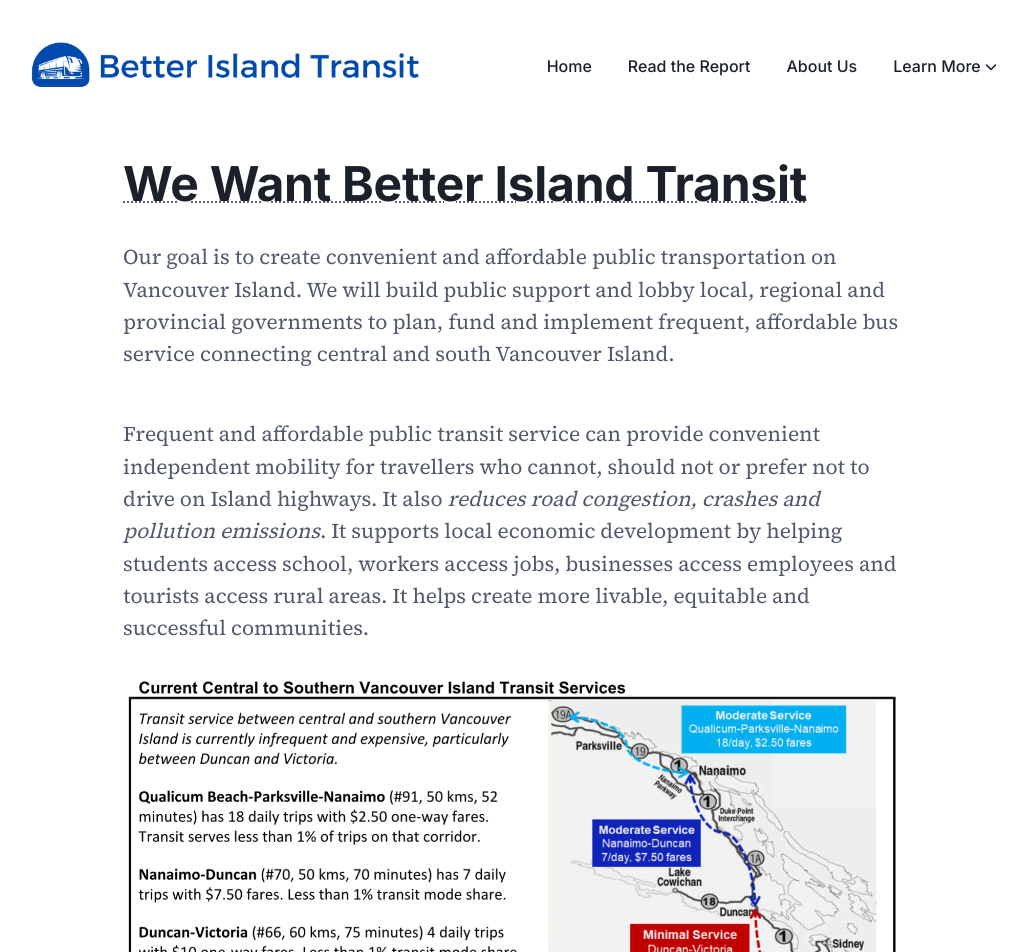
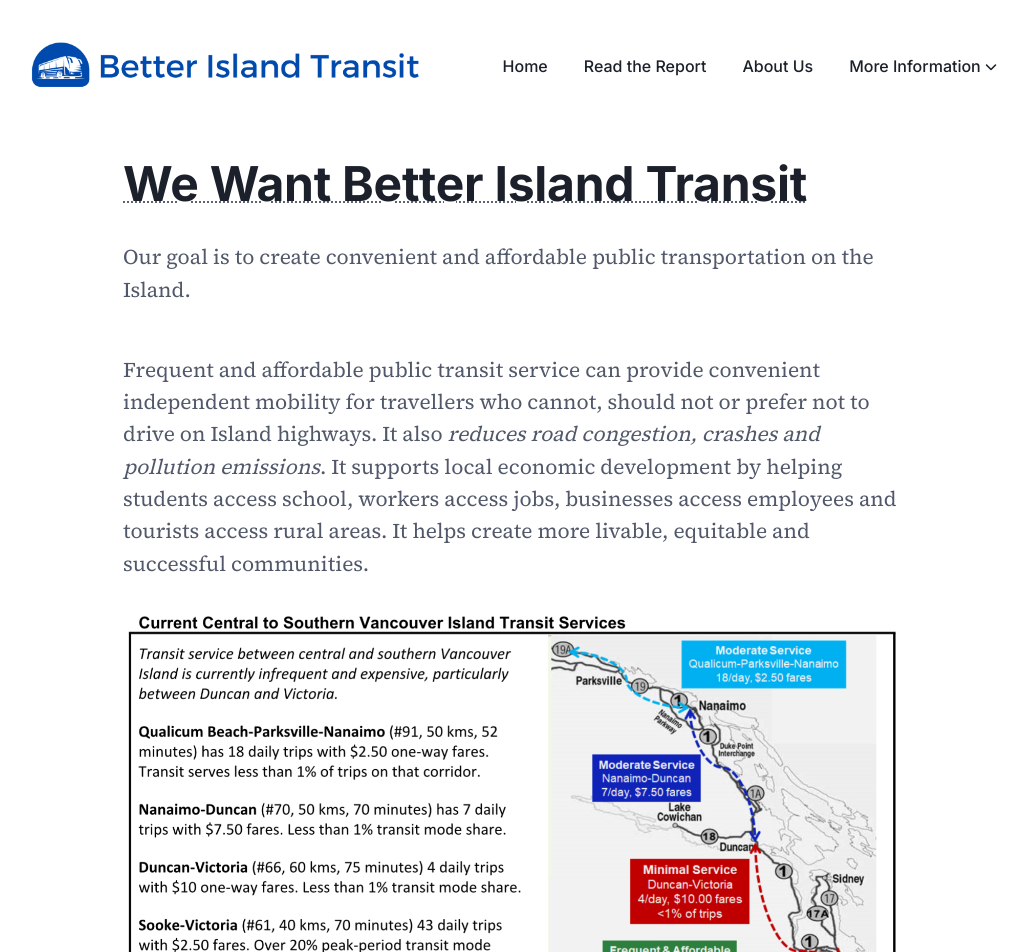
Before and after one commit to STNanaimo/better-island-transit, a Jekyll site: the page built from _pages/goals.md, in a window 1280 px wide. Shown: the top 952 px of the page, without its empty margins (127-1154 px from the left). Built offline with Jekyll 4.4.1, drawn with Linux system fonts in a browser that asks for light colours.

```diff
--- a/_pages/goals.md
+++ b/_pages/goals.md
@@ -1,7 +1,7 @@
 ---
 layout: page
 title: We Want Better Island Transit
-description: Our goal is to create convenient and affordable public transportation on Vancouver Island. We will build public support and lobby local, regional and provincial governments to plan, fund and implement frequent, affordable bus service connecting central and south Vancouver Island.
+description: Our goal is to create convenient and affordable public transportation on the Island.
 permalink: /goals
 # image: '/images/og.png'
 ---
--- a/_pages/members.html
+++ b/_pages/members.html
@@ -1,7 +1,7 @@
 ---
 layout: page
 title: Members of Better Island Transit
-description: We're a diverse and passionate group of activists, advocates, and transit enthusiasts united in our shared desire for improved itercity transportaion on Vancouver Island. Meet the people behind Better Island Transit.
+description: Meet the people behind Better Island Transit, and learn about our board.
 permalink: /members
 # image: '/images/og.png'
 ---
--- a/_sass/3-modules/_footer.scss
+++ b/_sass/3-modules/_footer.scss
@@ -6,6 +6,10 @@
   // Space between
   //content, footer
   margin-top: 140px;
+
+  @media (max-width: $mobile) {
+    margin-top: 48px;
+  }
 }
 
 .footer__inner {
```
Also changed, not shown: _data/settings.yml (+8 -2 lines), _pages/about.md (+3 -3 lines), _pages/news.md (added, +7 -0 lines), _pages/presskit.md (added, +7 -0 lines), _pages/support.md (added, +7 -0 lines).
